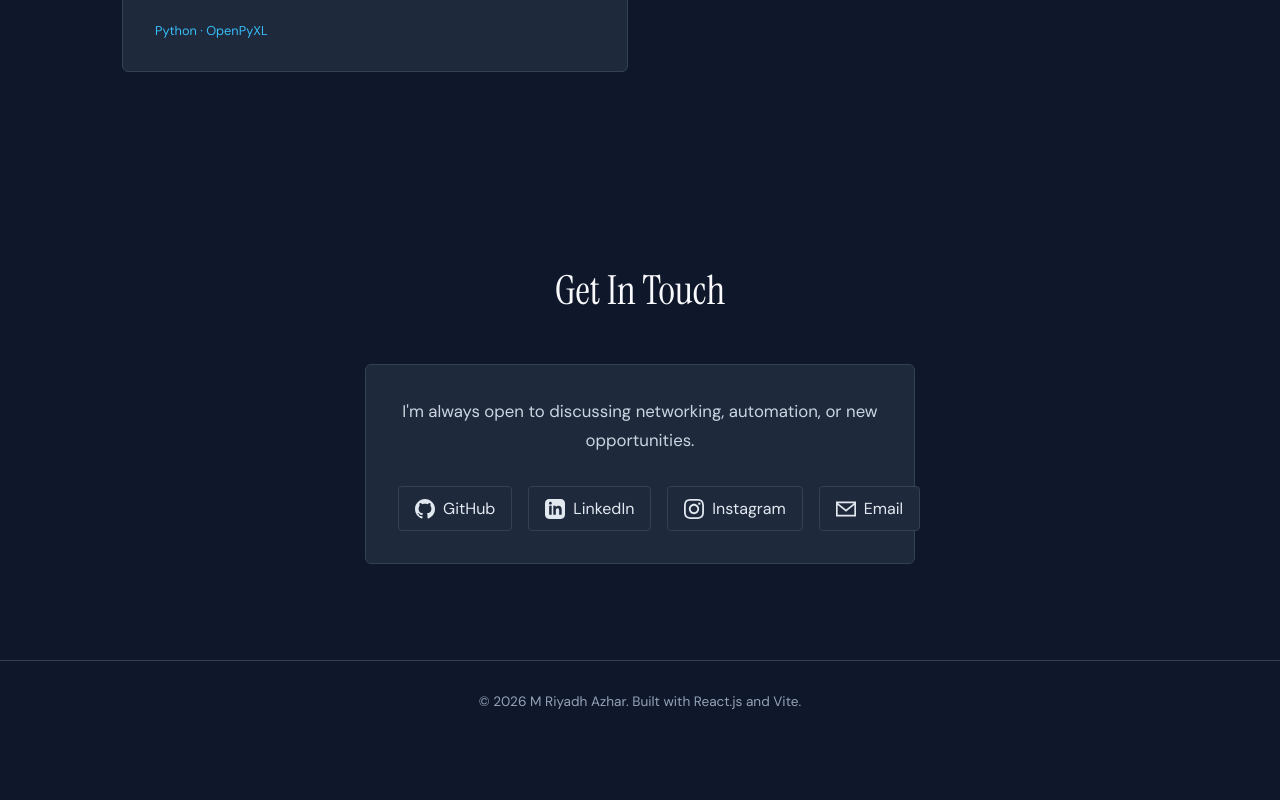
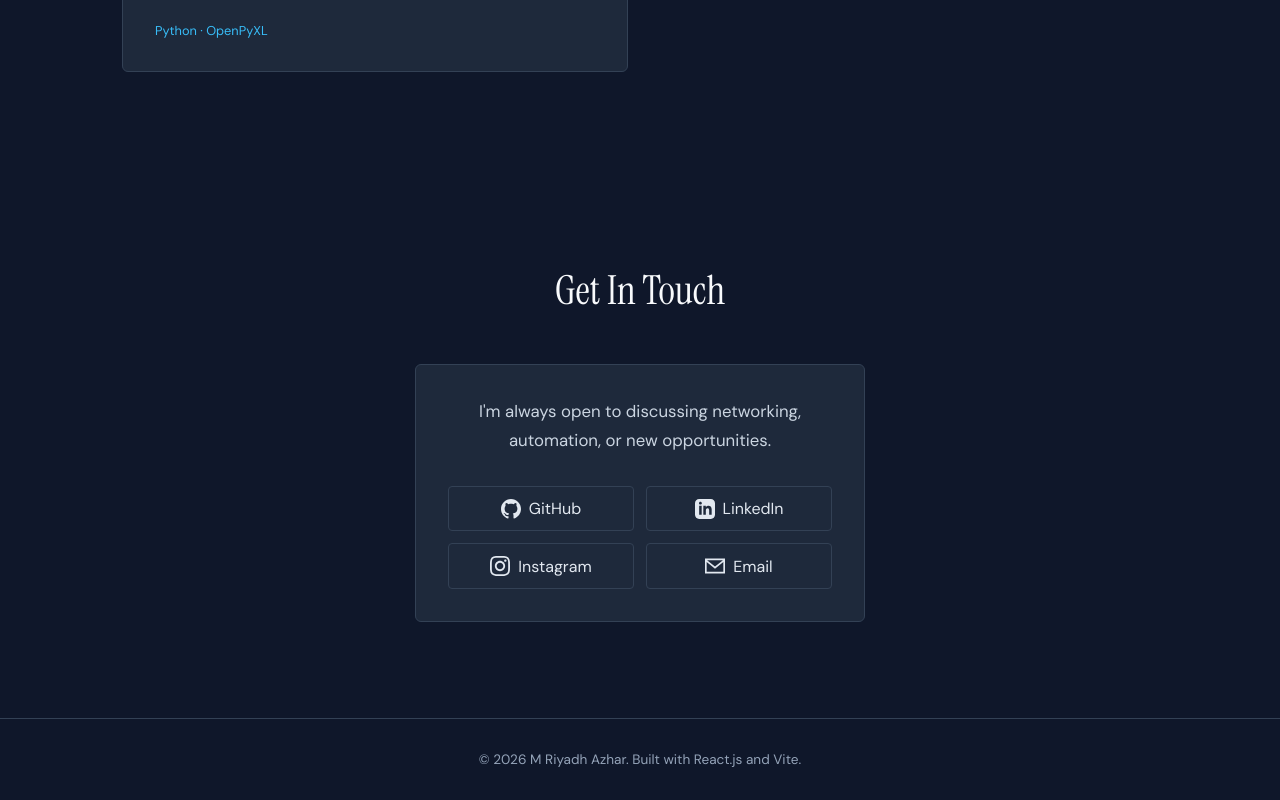
Before and after one commit to mriazh/mriazh.github.io, a React (Vite) app: page / in a window 1280 px wide. Shown: the part 2462-3262 px from the top of the page. Before the commit the page ends 3204 px from the top, so only its background shows below. Built offline with nearby package versions, Linux system fonts and the light colour scheme.

Commit message:
Update index.css

```diff
--- a/src/index.css
+++ b/src/index.css
@@ -359,7 +359,7 @@
 
 /* --- Contact Section --- */
 .contact-card {
-    max-width: 550px;
+    max-width: 450px;
     margin: 0 auto;
     text-align: center;
 }
@@ -373,10 +373,8 @@
 
 .social-links {
     display: grid;
-    grid-template-columns: repeat(4, 1fr);
-    gap: 1rem;
-    max-width: 500px;
-    margin: 0 auto;
+    grid-template-columns: repeat(2, 1fr);
+    gap: 0.75rem;
 }
 
 .social-btn {
```
